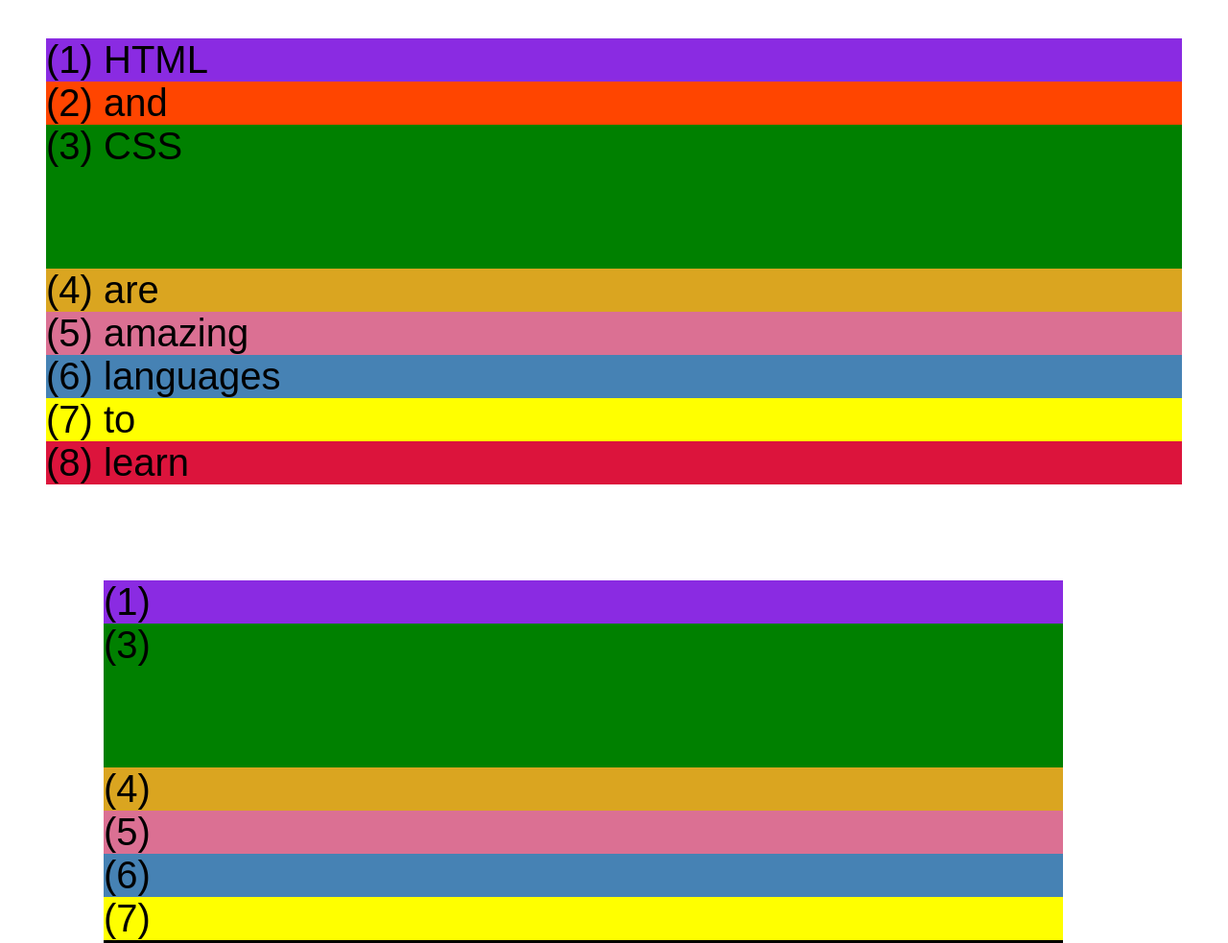
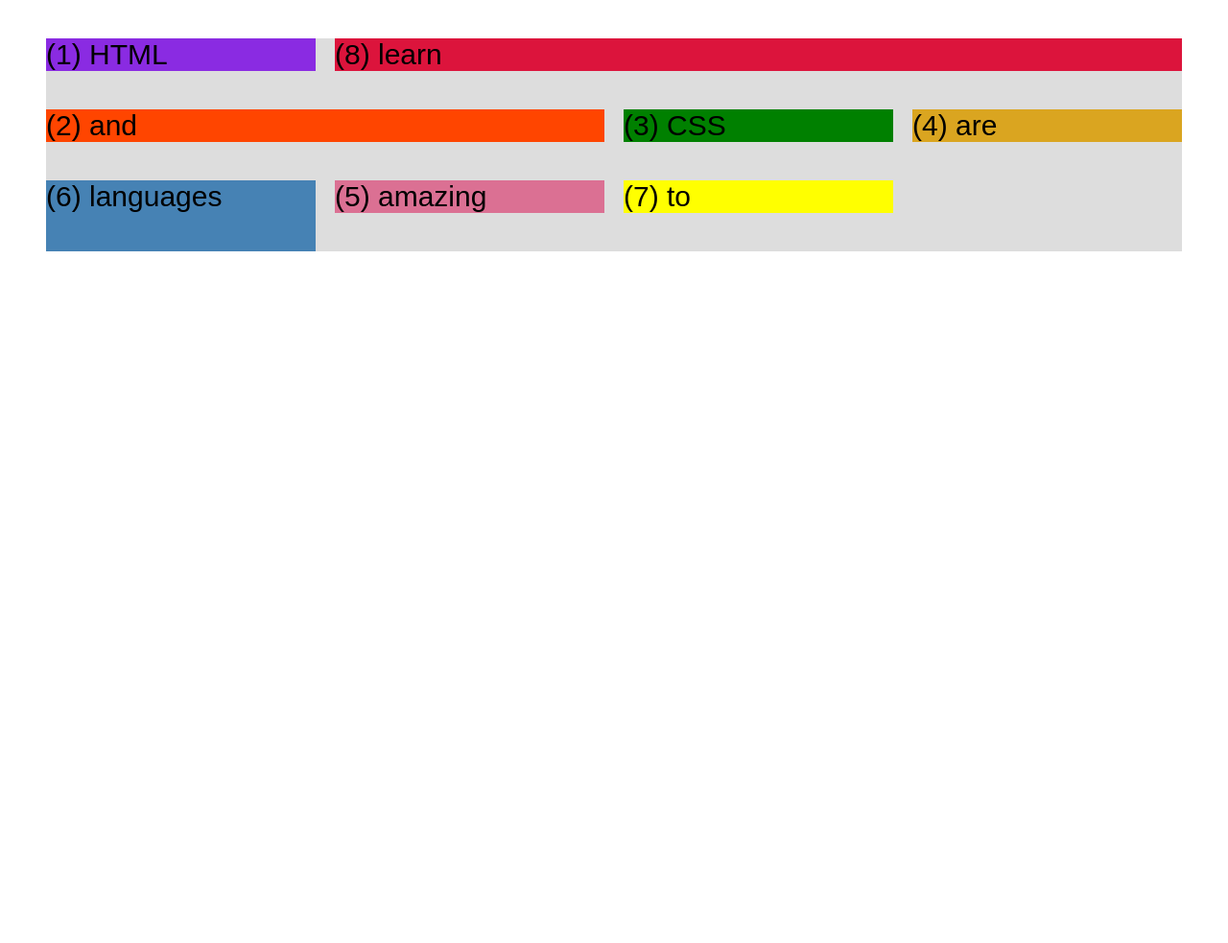
Before and after one commit to rogueassassin11/html-fundamentals, a plain HTML site: page css-grid.html in a window 1280 px wide. Shown: the top 983 px of the page at 96% size. After the commit the page ends 800 px from the top, so only its background shows below. Drawn offline with Linux system fonts and the light colour scheme.

Commit message:
Layouts: CSS Grid 1

```diff
--- a/css-grid.html
+++ b/css-grid.html
@@ -14,7 +14,7 @@
       }
       .el--3 {
         background-color: green;
-        height: 150px;
+        /* height: 150px; */
       }
       .el--4 {
         background-color: goldenrod;
@@ -36,14 +36,42 @@
         /* STARTER */
         font-family: sans-serif;
         background-color: #ddd;
-        font-size: 40px;
+        font-size: 30px;
         margin: 40px;
 
         /* CSS GRID */
+        display: grid;
+        /* grid-template-columns: 1fr 1fr 1fr 1fr; */
+        /* grid-template-rows: 300px 200px; */
+        grid-template-columns: repeat(4, 1fr);
+        /* in grid-rows, to use fr, you need to set a height */
+        /* height: 500px; */
+        grid-template-rows: 1fr 1fr;
+
+        /* gap: 30px; */
+        column-gap: 20px;
+        row-gap: 40px;
+      }
+
+      .el--8 {
+        /* grid-column: 1 / 4; */
+        /* grid-column: 2 / span 3; */
+        grid-column: 2 / -1; /*use -1 to span to the end*/
+        grid-row: 1 / 2;
+      }
+
+      .el--2 {
+        grid-column: 1 / 3;
+        grid-row: 2 / 3;
+      }
+
+      .el--6 {
+        grid-row: 3 / 5;
       }
 
       .container--2 {
         /* STARTER */
+        display: none;
         font-family: sans-serif;
         background-color: black;
         font-size: 40px;
@@ -57,6 +85,11 @@
     </style>
   </head>
   <body>
+    <!-- CSS GRID
+         -> for building 2 dimensional layouts
+         -> divide a container element into rows and columns
+        -->
+
     <div class="container--1">
       <div class="el el--1">(1) HTML</div>
       <div class="el el--2">(2) and</div>
```
